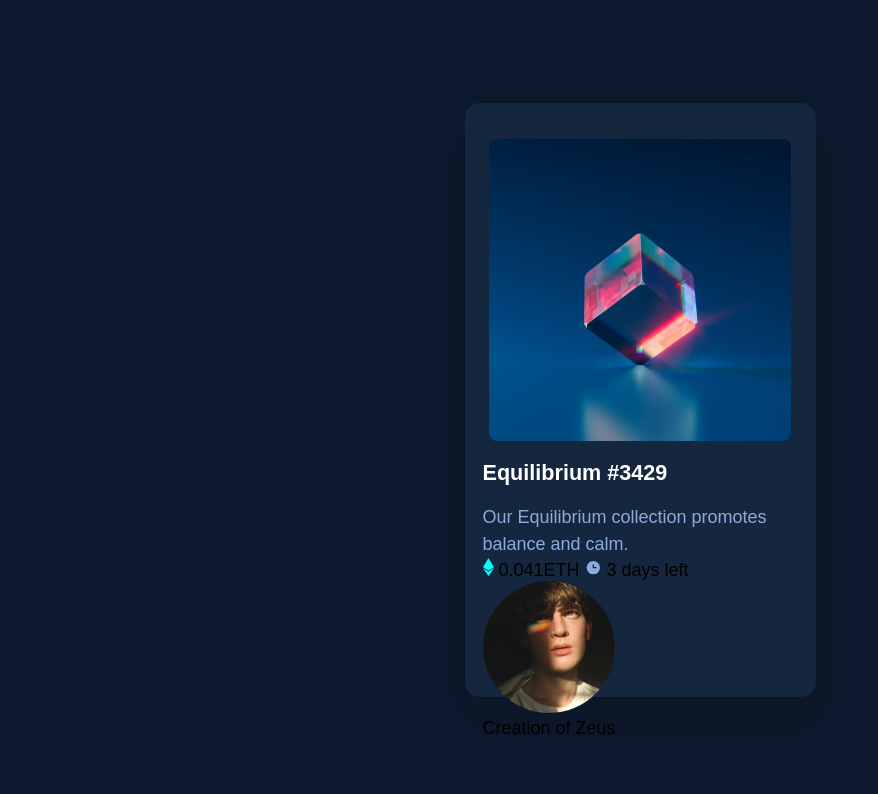
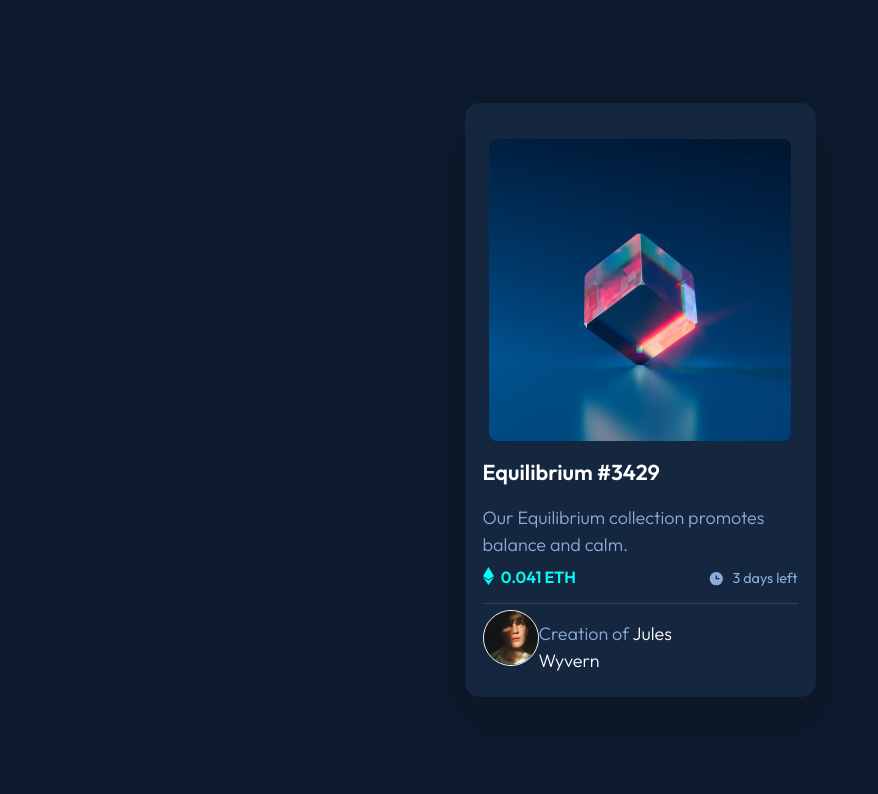
Before and after one commit to AkshatJain3648/NFT-card, a plain HTML site: page index.html in a window 1280 px wide. Shown: the top 794 px of the page, without its empty margins (0-878 px from the left). Drawn offline with Linux system fonts and the light colour scheme.

Commit message:
Update index.html

```diff
--- a/index.html
+++ b/index.html
@@ -2,57 +2,55 @@
 <html lang="en">
 
 <head>
-  <meta charset="UTF-8">
-  <meta name="viewport" content="width=device-width, initial-scale=1.0">
+  <meta charset="UTF-8" />
+  <meta name="viewport" content="width=device-width, initial-scale=1.0" />
   <!-- displays site properly based on user's device -->
+  <link rel="preconnect" href="https://fonts.googleapis.com" />
+  <link rel="preconnect" href="https://fonts.gstatic.com" crossorigin />
+  <link href="https://fonts.googleapis.com/css2?family=Outfit:wght@300;400;600&display=swap" rel="stylesheet" />
+  <link rel="stylesheet" href="style.css" />
 
-  <link rel="icon" type="image/png" sizes="32x32" href="./images/favicon-32x32.png">
-  <link rel="stylesheet" href="style.css">
+  <link rel="icon" type="image/png" sizes="32x32" href="./images/favicon-32x32.png" />
+
   <title>Frontend Mentor | NFT preview card component</title>
-
-  <!-- Feel free to remove these styles or customise in your own stylesheet 👍 -->
 </head>
 
 <body>
   <main>
     <div class="card">
+
       <div class="card-image">
-        <img src="images/image-equilibrium.jpg" alt="Equilibrium" class="nft">
+        <img class="nft" src="./images/image-equilibrium.jpg" alt="equilibrium picture" />
+        <div class="overlay">
+          <img src="./images/icon-view.svg" alt="eye icon">
         </div>
 
-      <div class="card-body">
-
-        <h1 class="title">Equilibrium #3429</h1>
-        <p class="description">Our Equilibrium collection promotes balance and calm.</p>
-
-        <div class="card-info">
-          <span class="card-prize">
-            <img src="/images/icon-ethereum.svg" alt="Icon Ethereum"> 0.041ETH
-          </span>
-
-          <span class="card-time">
-            <img src="/images/icon-clock.svg" alt="Icon Clock">
-            3 days left
-          </span>
       </div>
 
-        <!-- <hr class="line"> -->
+      <h1>Equilibrium #3429</h1>
+      <p>Our Equilibrium collection promotes balance and calm.</p>
 
-        <div class="card-footer">
-          <img src="/images/image-avatar.png" alt="Avatar" class="avatar">
-          <div class="card-credit">
-            Creation of <span class="creator-name">Zeus</span>
+
+      <div class="nft-info">
+        <div class="price">
+          <img src="./images/icon-ethereum.svg" alt="Ethereum icon" />
+          <span>0.041 ETH</span>
+        </div>
+        <div class="time">
+          <img src="./images/icon-clock.svg" alt="A clock icon" />
+          <span>3 days left</span>
         </div>
       </div>
 
+      <div class="creator">
+        <img src="./images/image-avatar.png" alt="An user image-avatar" />
+        <p>Creation of <span>Jules Wyvern</span></p>
+      </div>
     </div>
     </div>
   </main>
-
-  <div class="attribution">
-    Challenge by <a href="https://www.frontendmentor.io?ref=challenge" target="_blank">Frontend Mentor</a>.
-    Coded by <a href="#">Zeus</a>.
-  </div>
 </body>
 
+
+
 </html>
```
Lines whose indentation alone changed are shown as unchanged.
